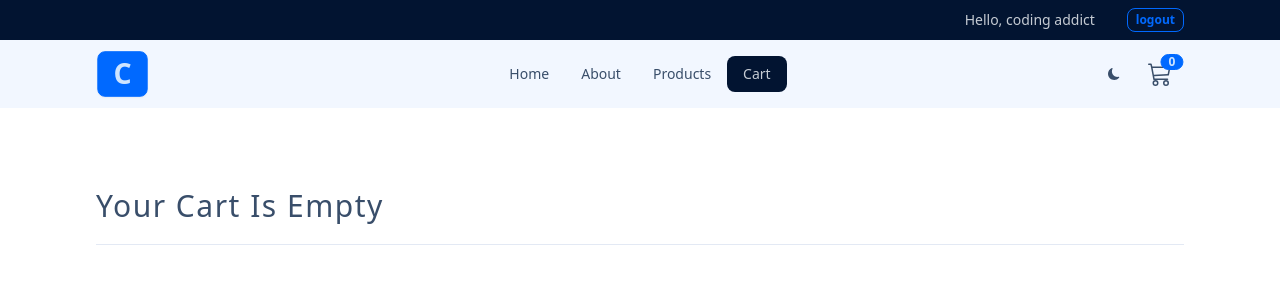
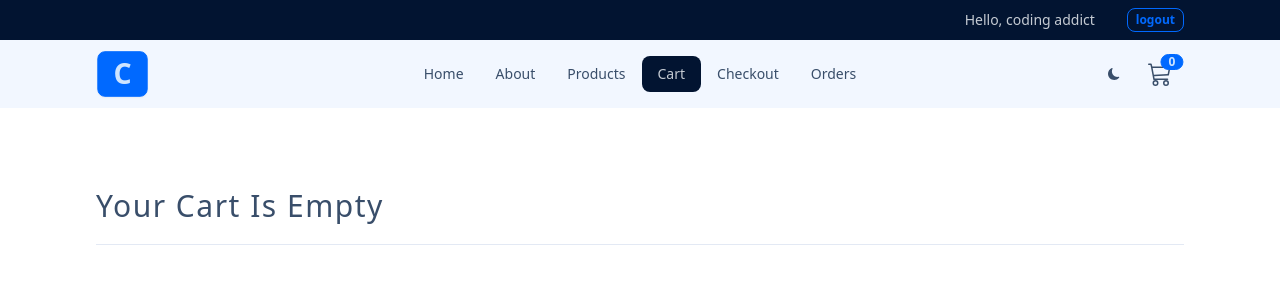
Before and after one commit to Eduardo5011/comfy-store, a React (Vite) app: page /cart in a window 1280 px wide. Shown: the top 300 px of the page. Built offline with nearby package versions, Linux system fonts and the light colour scheme.

Commit message:
updated navLinks

```diff
--- a/src/components/Header.jsx
+++ b/src/components/Header.jsx
@@ -21,7 +21,7 @@ const Header = () => {
       <div className="align-element flex justify-center sm:justify-end">
         {user ? (
           <div className="flex gap-x-2 sm:gap-x-8 items-center">
-            <p className="text-sx sm:text-sm">Hello, {user.username}</p>
+            <p className="text-xs sm:text-sm">Hello, {user.username}</p>
             <button
               className="btn btn-xs btn-outline btn-primary"
               onClick={handleLogout}
--- a/src/components/NavLinks.jsx
+++ b/src/components/NavLinks.jsx
@@ -12,14 +12,13 @@ const links = [
 ];
 
 const NavLinks = () => {
-  const user = useSelector((state) => {
-    state.userState.user;
-  });
+  const user = useSelector((state) => state.userState.user);
+
   return (
     <>
       {links.map((link) => {
         const { id, url, text } = link;
-        if ((url === "checkout" || url === "orders") && !user) return null;
+        if((url === 'checkout' || url === 'orders')&& !user) return null
         return (
           <li key={id}>
             <NavLink className="capitalize" to={url}>
--- a/src/pages/Cart.jsx
+++ b/src/pages/Cart.jsx
@@ -5,7 +5,7 @@ import { Link } from "react-router-dom";
 
 const Cart = () => {
   // TEMP
-  const user = null;
+  const user = useSelector((state) => state.userState.user);
   const numItemsInCart = useSelector((state) => state.cartState.numItemsInCart);
 
   if (numItemsInCart === 0) {
```
